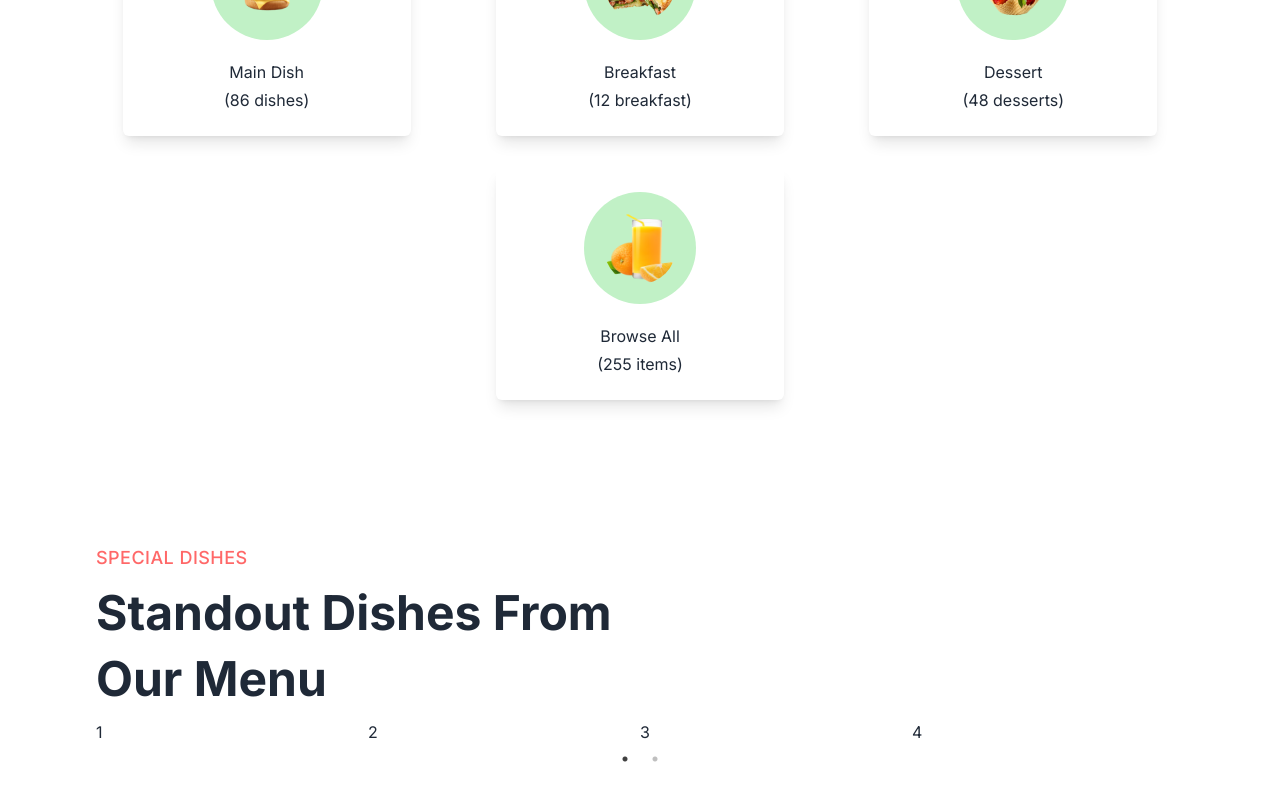
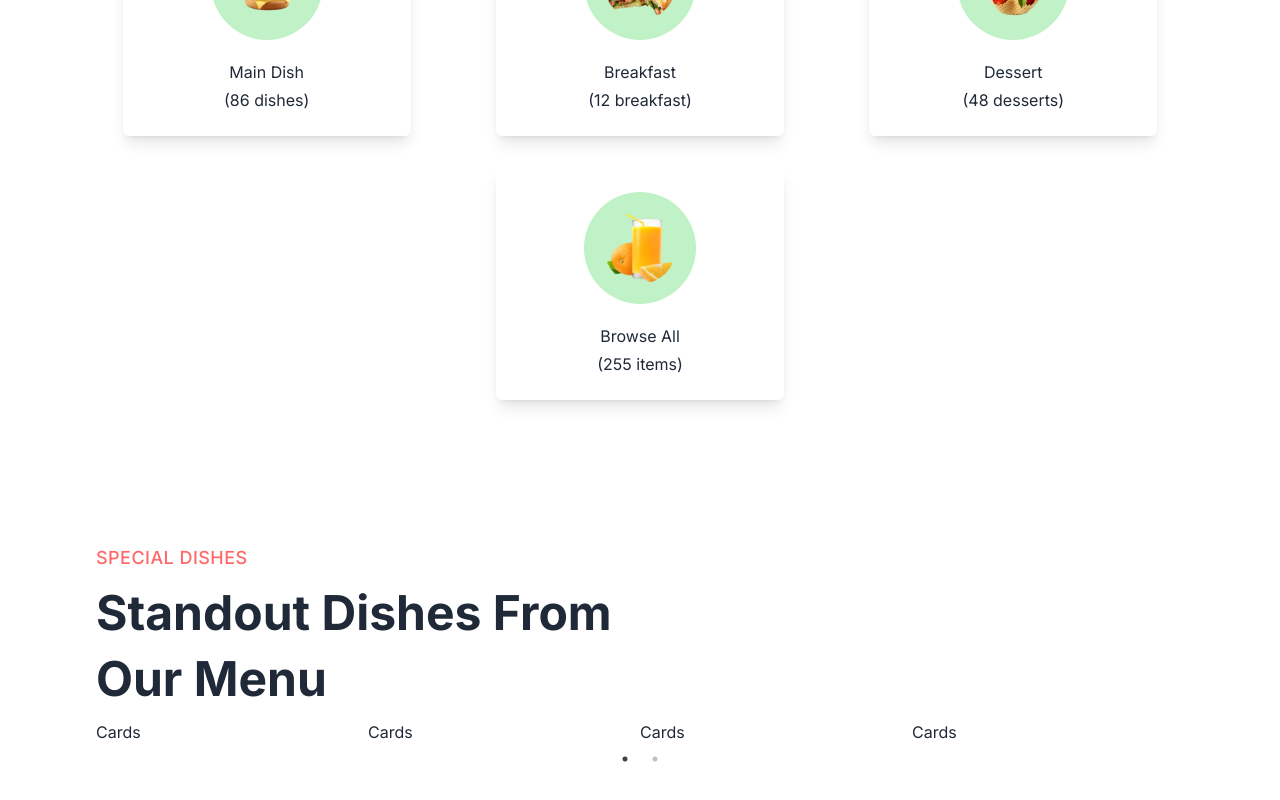
Before and after one commit to bralao/restaurant, a React (Vite) app in the folder client/: page / in a window 1280 px wide. Shown: the part 1079-1879 px from the top of the page. Built offline with nearby package versions, Linux system fonts and the light colour scheme.

Commit message:
created Cards component, to map the special items in a component

```diff
--- a/client/src/components/Banner.jsx
+++ b/client/src/components/Banner.jsx
@@ -15,11 +15,11 @@ const Banner = () => {
               <div className="space-y-1">
                 <h5 className="fount-medium mb-1">Spicy noodles</h5>
                 <div className="rating rating-sm">
-                  <input type="radio" name="rating-2" className="mask mask-star-2 bg-yellow-500" />
-                  <input type="radio" name="rating-2" className="mask mask-star-2 bg-yellow-500" checked />
-                  <input type="radio" name="rating-2" className="mask mask-star-2 bg-yellow-500" />
-                  <input type="radio" name="rating-2" className="mask mask-star-2 bg-yellow-500" />
-                  <input type="radio" name="rating-2" className="mask mask-star-2 bg-yellow-500" />
+                  <input type="radio" name="rating-2" className="mask mask-star-2 bg-yellow-500" readOnly/>
+                  <input type="radio" name="rating-2" className="mask mask-star-2 bg-yellow-500" checked readOnly/>
+                  <input type="radio" name="rating-2" className="mask mask-star-2 bg-yellow-500" readOnly/>
+                  <input type="radio" name="rating-2" className="mask mask-star-2 bg-yellow-500" readOnly/>
+                  <input type="radio" name="rating-2" className="mask mask-star-2 bg-yellow-500" readOnly/>
                 </div>
                 <p className="text-red">$18.00</p>
               </div>
@@ -29,11 +29,11 @@ const Banner = () => {
               <div className="space-y-1">
                 <h5 className="fount-medium mb-1">Spicy noodles</h5>
                 <div className="rating rating-sm">
-                  <input type="radio" name="rating-2" className="mask mask-star-2 bg-yellow-500" />
-                  <input type="radio" name="rating-2" className="mask mask-star-2 bg-yellow-500" checked />
-                  <input type="radio" name="rating-2" className="mask mask-star-2 bg-yellow-500" />
-                  <input type="radio" name="rating-2" className="mask mask-star-2 bg-yellow-500" />
-                  <input type="radio" name="rating-2" className="mask mask-star-2 bg-yellow-500" />
+                  <input type="radio" name="rating-2" className="mask mask-star-2 bg-yellow-500" readOnly/>
+                  <input type="radio" name="rating-2" className="mask mask-star-2 bg-yellow-500" checked readOnly/>
+                  <input type="radio" name="rating-2" className="mask mask-star-2 bg-yellow-500" readOnly/>
+                  <input type="radio" name="rating-2" className="mask mask-star-2 bg-yellow-500" readOnly/>
+                  <input type="radio" name="rating-2" className="mask mask-star-2 bg-yellow-500" readOnly/>
                 </div>
                 <p className="text-red">$18.00</p>
               </div>
--- /dev/null
+++ b/client/src/components/Cards.jsx
@@ -0,0 +1,10 @@
+/* eslint-disable react/prop-types */
+import React from 'react'
+
+const Cards = ({item}) => {
+  return (
+    <div>Cards</div>
+  )
+}
+
+export default Cards
--- a/client/src/pages/home/SpecialDishes.jsx
+++ b/client/src/pages/home/SpecialDishes.jsx
@@ -2,6 +2,7 @@ import React, { useEffect, useState } from 'react'
 import "slick-carousel/slick/slick.css";
 import "slick-carousel/slick/slick-theme.css";
 import Slider from "react-slick";
+import Cards from '../../components/Cards';
 
 const SpecialDishes = () => {
 
@@ -11,7 +12,9 @@ const SpecialDishes = () => {
     fetch("/menu.json")
       .then(res => res.json())
       .then(data => {
-        console.log(data)
+        const specials = data.filter((item) => item.category === "popular") // filter only the popular items
+        // console.log(specials)
+        setRecipes(specials) // set the state with the popular items
       })
   },[])
 
@@ -59,30 +62,11 @@ const SpecialDishes = () => {
       </div>
 
       <Slider {...settings}>
-        <div>
-          <h3>1</h3>
-        </div>
-        <div>
-          <h3>2</h3>
-        </div>
-        <div>
-          <h3>3</h3>
-        </div>
-        <div>
-          <h3>4</h3>
-        </div>
-        <div>
-          <h3>5</h3>
-        </div>
-        <div>
-          <h3>6</h3>
-        </div>
-        <div>
-          <h3>7</h3>
-        </div>
-        <div>
-          <h3>8</h3>
-        </div>
+        {
+          recipes.map((item, i) => (
+            <Cards key={i} item={item}/> // pass the item to the Cards component
+          ))
+        }
       </Slider>
     </div>
   )
```
